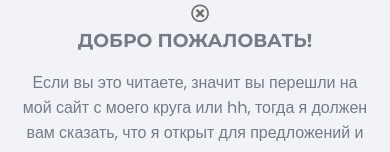
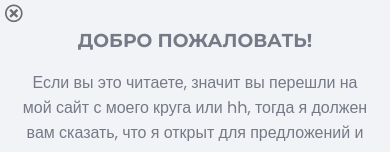
Before and after one commit to savayer/savayer.space, a Vue app: page /#/ in a window 390 px wide. Shown: the top 152 px of the page. Built offline with nearby package versions, Linux system fonts and the light colour scheme.

Commit message:
(fix) fix styles and added v-show for menu and close it

```diff
--- a/src/assets/sass/_icons.scss
+++ b/src/assets/sass/_icons.scss
@@ -64,7 +64,7 @@
     &:hover {
         transform: scale(1.1);
     }
-    z-index: 100;
+    z-index: 101;
 }
 
 .close {
@@ -76,7 +76,7 @@
     transition: .3s;
     left: 15px;
     top: 15px;
-
+    z-index: 101;
     &:hover {
         transform: scale(1.1);
     }
--- a/src/assets/sass/_mobile.scss
+++ b/src/assets/sass/_mobile.scss
@@ -27,7 +27,7 @@
         position: absolute;
     }
     .close {
-        right: 5px;
+        left: 5px;
         top: 5px;
         font-size: 1.1em;
     }
--- a/src/components/Home.vue
+++ b/src/components/Home.vue
@@ -4,7 +4,8 @@
     <div :class="isOverlaySkew">
       <div class="overlay__stars"></div>
     </div>
-    <span class="icon-menu custom-icon-menu" @click="show = !show"></span>
+    <span v-if="!show" class="icon-menu custom-icon-menu" @click="show = !show"></span>
+    <span v-else class="icon-cancel-circle close" @click="show = !show"></span>
     <section id="block-left">
       <div class="content">
         <h1>WEB JOURNAL</h1>
@@ -14,7 +15,6 @@
     <transition name="slide">
       <section v-if="show" class="sidebar">
         <header>
-          <span class="icon-cancel-circle close" @click="show = !show"></span>
           <h3>Добро пожаловать!</h3>
           <p>
             Если вы это читаете, значит вы перешли на мой сайт с моего круга или hh, тогда я должен вам сказать, что я открыт для предложений и оставить свои контактные данные для связи.
```
